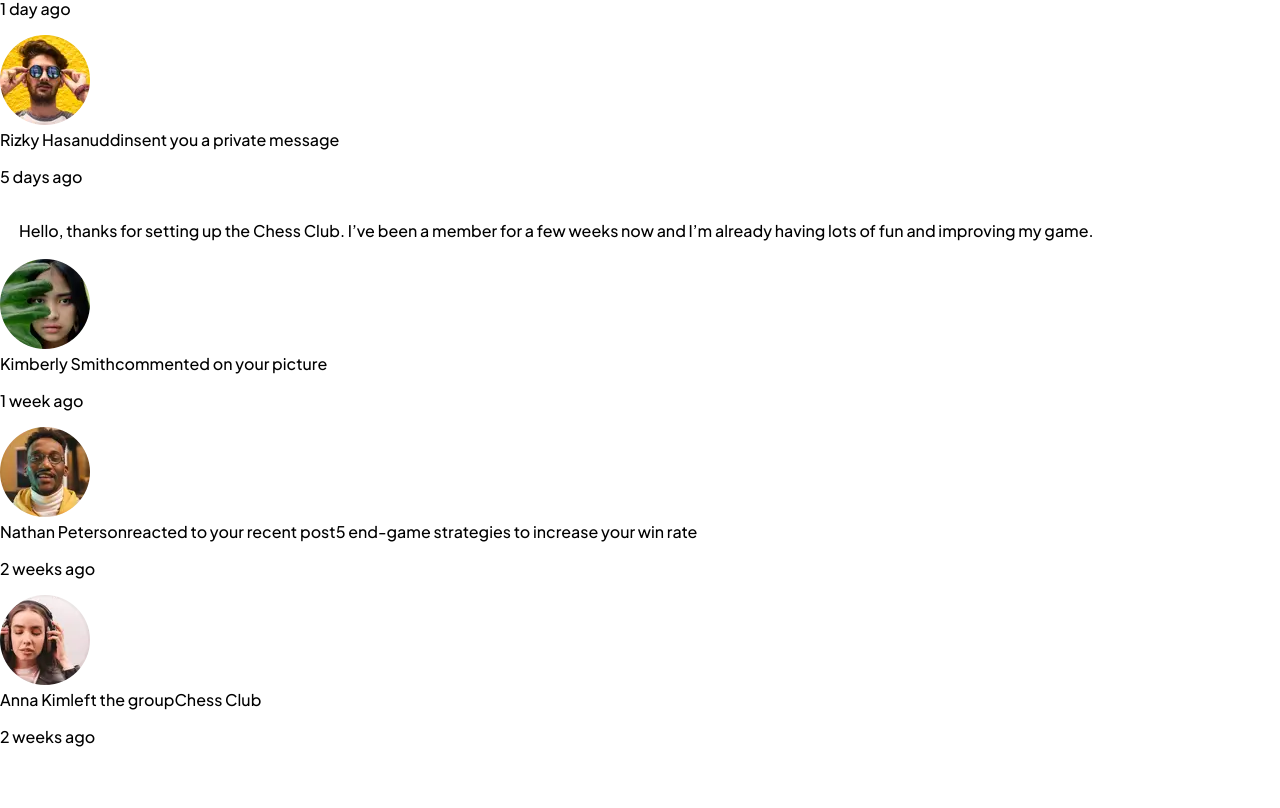
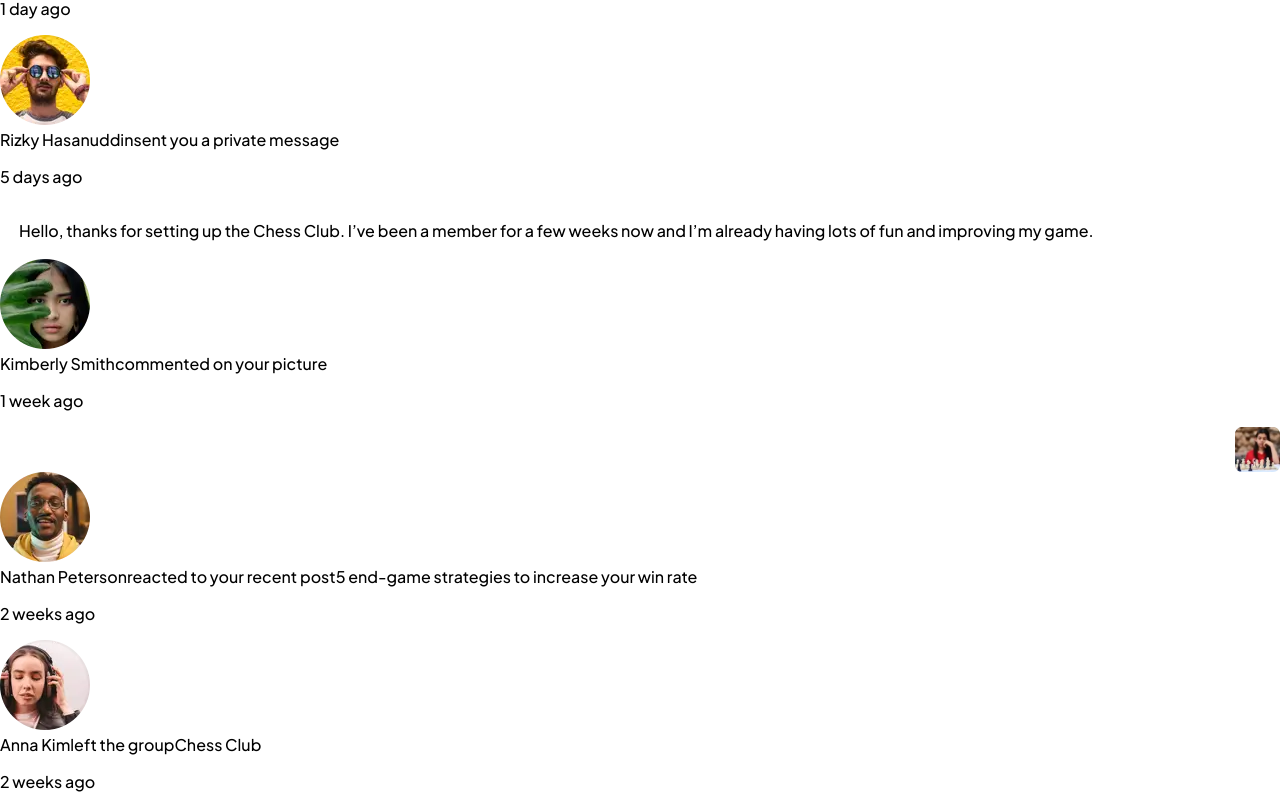
Before and after one commit to bnielsencodes/notifications-page, a React (Create React App) app: page / in a window 1280 px wide. Shown: the part 596-1404 px from the top of the page. Before the commit the page ends 1359 px from the top, so only its background shows below. Built offline with nearby package versions, Linux system fonts and the light colour scheme; the HTML template or start-up script is replaced by a standard one.

Commit message:
Add postImg and update its styles

```diff
--- a/src/components/Notification.js
+++ b/src/components/Notification.js
@@ -7,6 +7,10 @@ export default function Notification(props) {
 
   const messageStyles = {
     display: props.item.id !== 4 ? "none" : "block",
+  };
+
+  const postImgStyles = {
+    display: props.item.id !== 5 ? "none" : "block",
   };
 
   return (
@@ -34,6 +38,12 @@ export default function Notification(props) {
           {props.item.message}
         </div>
       </div>
+      <img
+        className="postImg"
+        src={require(`../assets/images/${props.item.postImg}`)}
+        alt="referred to"
+        style={postImgStyles}
+      />
     </div>
   );
 }
--- a/src/index.css
+++ b/src/index.css
@@ -20,8 +20,20 @@ body {
   color: var(--dark-grey-blue-color);
 }
 
+.postImg {
+  display: block;
+  width: 39px;
+  height: 39px;
+  margin-left: auto;
+}
+
   .message {
     padding: 17px 18px 18px 19px;
   }
 
+  .postImg {
+    width: 45px;
+    height: 45px;
+  }
+
 }
```
